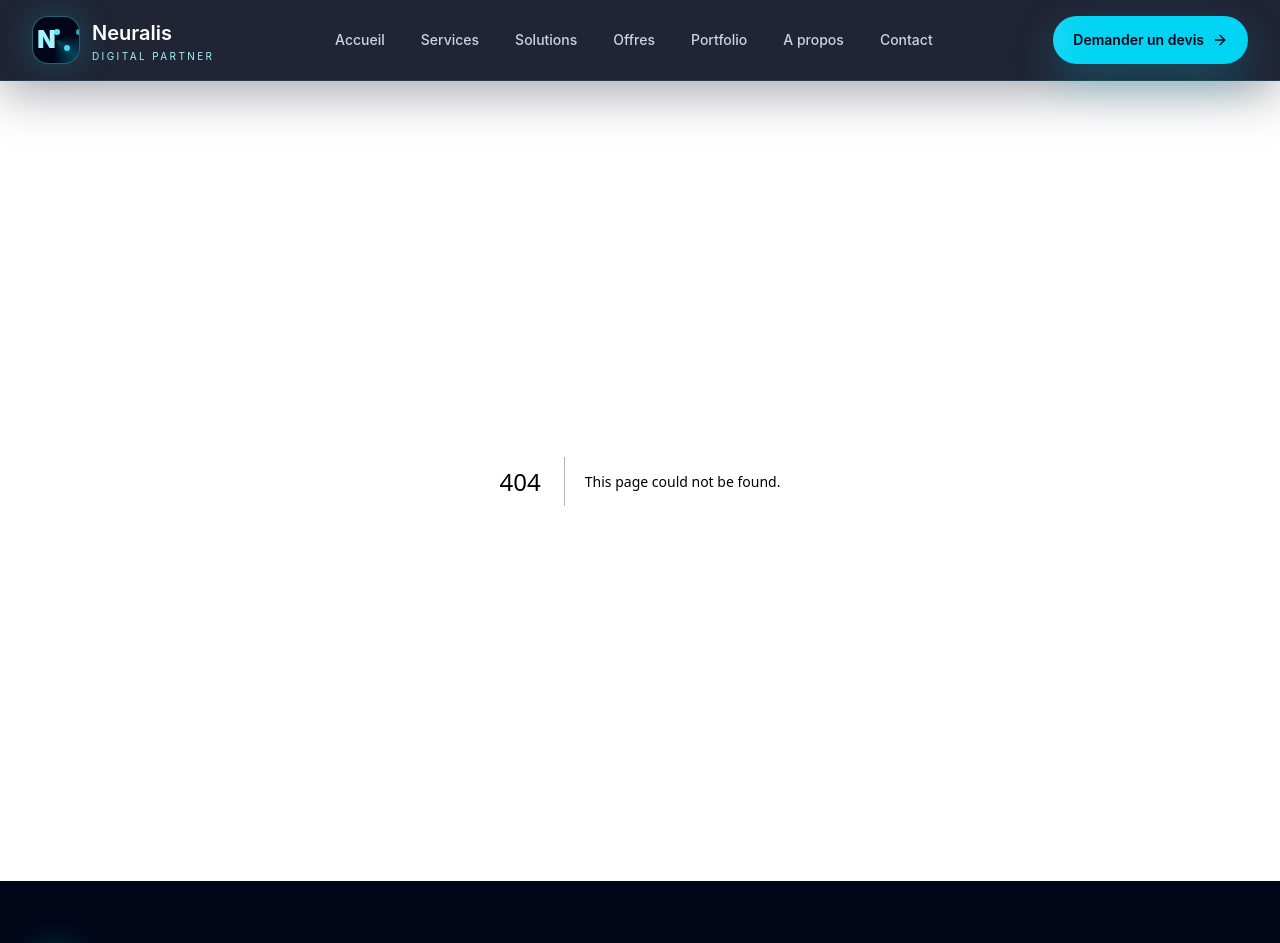
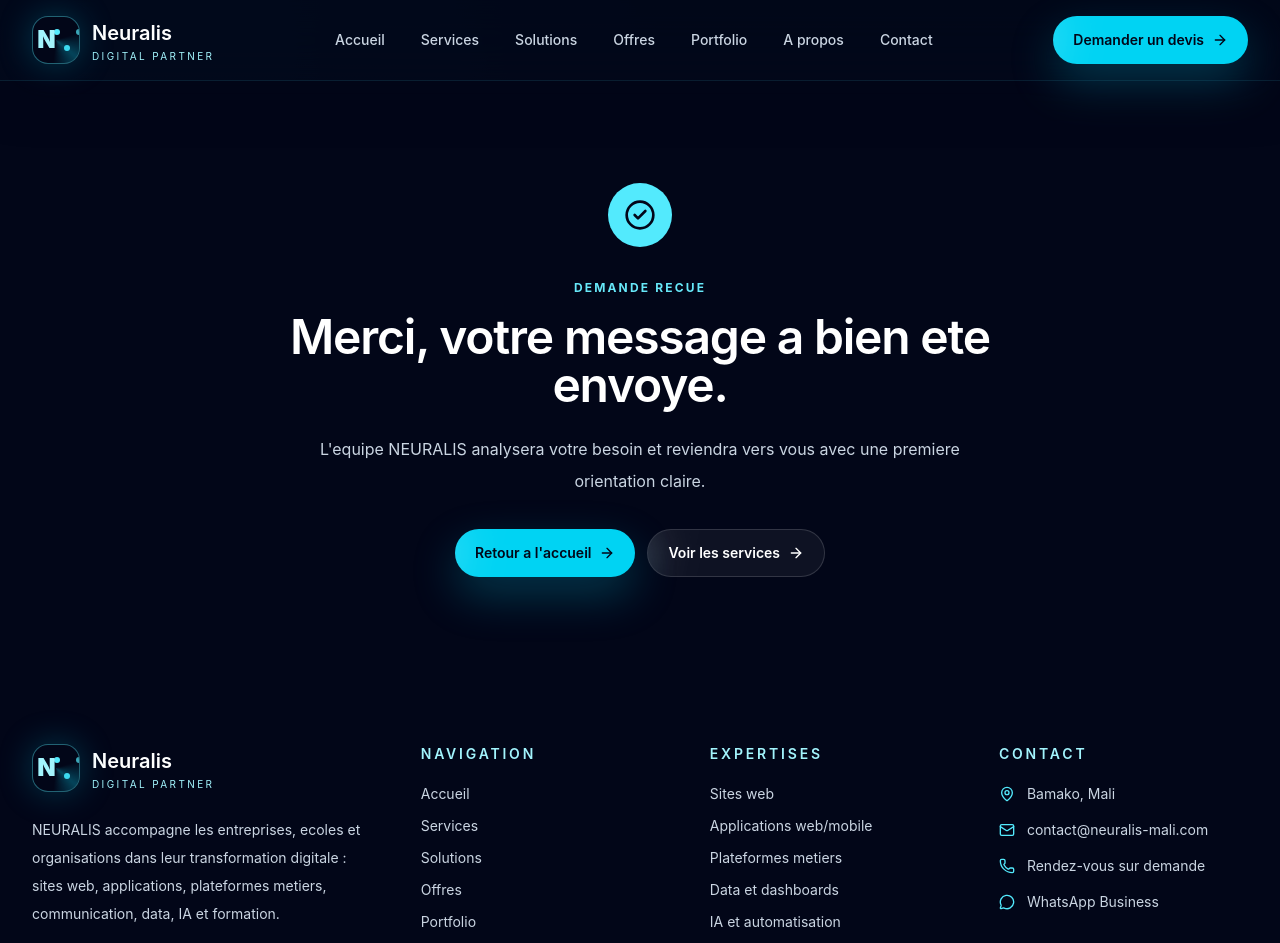
Before and after one commit to Abdoulayeds/siteweb-neuralis, a Next.js app: page /merci in a window 1280 px wide. Before the commit this address had no page. Shown: the top 943 px of the page. Built offline with nearby package versions, Linux system fonts and the light colour scheme.

Commit message:
Connect contact form to Web3Forms

```diff
--- a/src/app/contact/page.tsx
+++ b/src/app/contact/page.tsx
@@ -3,6 +3,8 @@ import { Mail, MapPin, MessageCircle, Phone } from "lucide-react";
 import { ButtonLink } from "@/components/button-link";
 import { PageHero } from "@/components/page-hero";
 import { contactProjectTypes } from "@/lib/site-data";
+
+const web3FormsAccessKey = process.env.NEXT_PUBLIC_WEB3FORMS_ACCESS_KEY ?? "";
 
 export const metadata: Metadata = {
   title: "Contact",
@@ -38,11 +40,11 @@ export default function ContactPage() {
               </span>
               <span className="flex items-center gap-3">
                 <Phone className="h-5 w-5 text-cyan-300" aria-hidden />
-                +223 00 00 00 00
+                Rendez-vous sur demande
               </span>
               <span className="flex items-center gap-3">
                 <Mail className="h-5 w-5 text-cyan-300" aria-hidden />
-                contact@neuralis.ml
+                contact@neuralis-mali.com
               </span>
               <span className="flex items-center gap-3">
                 <MessageCircle className="h-5 w-5 text-cyan-300" aria-hidden />
@@ -55,11 +57,20 @@ export default function ContactPage() {
               </ButtonLink>
             </div>
           </aside>
-          <form className="rounded-[2rem] border border-slate-200 bg-white p-6 shadow-sm md:p-8">
+          <form
+            action="https://api.web3forms.com/submit"
+            method="POST"
+            className="rounded-[2rem] border border-slate-200 bg-white p-6 shadow-sm md:p-8"
+          >
+            <input type="hidden" name="access_key" value={web3FormsAccessKey} />
+            <input type="hidden" name="subject" value="Nouvelle demande de devis NEURALIS" />
+            <input type="hidden" name="from_name" value="Site web NEURALIS" />
+            <input type="hidden" name="redirect" value="https://neuralis-mali.com/merci" />
+            <input type="checkbox" name="botcheck" className="hidden" tabIndex={-1} autoComplete="off" />
             <div className="grid gap-5 md:grid-cols-2">
               <label className="grid gap-2 text-sm font-medium text-slate-700">
                 Nom et prenom
-                <input className="min-h-12 rounded-2xl border border-slate-200 px-4 outline-none transition focus:border-cyan-400 focus:ring-4 focus:ring-cyan-100" name="name" placeholder="Votre nom" />
+                <input className="min-h-12 rounded-2xl border border-slate-200 px-4 outline-none transition focus:border-cyan-400 focus:ring-4 focus:ring-cyan-100" name="name" placeholder="Votre nom" required />
               </label>
               <label className="grid gap-2 text-sm font-medium text-slate-700">
                 Organisation
@@ -67,15 +78,15 @@ export default function ContactPage() {
               </label>
               <label className="grid gap-2 text-sm font-medium text-slate-700">
                 Telephone
-                <input className="min-h-12 rounded-2xl border border-slate-200 px-4 outline-none transition focus:border-cyan-400 focus:ring-4 focus:ring-cyan-100" name="phone" placeholder="+223 ..." />
+                <input className="min-h-12 rounded-2xl border border-slate-200 px-4 outline-none transition focus:border-cyan-400 focus:ring-4 focus:ring-cyan-100" name="phone" placeholder="+223 ..." required />
               </label>
               <label className="grid gap-2 text-sm font-medium text-slate-700">
                 Email
-                <input className="min-h-12 rounded-2xl border border-slate-200 px-4 outline-none transition focus:border-cyan-400 focus:ring-4 focus:ring-cyan-100" name="email" placeholder="vous@email.com" type="email" />
+                <input className="min-h-12 rounded-2xl border border-slate-200 px-4 outline-none transition focus:border-cyan-400 focus:ring-4 focus:ring-cyan-100" name="email" placeholder="vous@email.com" type="email" required />
               </label>
               <label className="grid gap-2 text-sm font-medium text-slate-700">
                 Type de projet
-                <select className="min-h-12 rounded-2xl border border-slate-200 px-4 outline-none transition focus:border-cyan-400 focus:ring-4 focus:ring-cyan-100" name="projectType" defaultValue="">
+                <select className="min-h-12 rounded-2xl border border-slate-200 px-4 outline-none transition focus:border-cyan-400 focus:ring-4 focus:ring-cyan-100" name="projectType" defaultValue="" required>
                   <option value="" disabled>
                     Selectionner
                   </option>
@@ -90,7 +101,7 @@ export default function ContactPage() {
               </label>
               <label className="grid gap-2 text-sm font-medium text-slate-700 md:col-span-2">
                 Message
-                <textarea className="min-h-36 rounded-2xl border border-slate-200 px-4 py-3 outline-none transition focus:border-cyan-400 focus:ring-4 focus:ring-cyan-100" name="message" placeholder="Decrivez votre besoin, vos objectifs et votre delai." />
+                <textarea className="min-h-36 rounded-2xl border border-slate-200 px-4 py-3 outline-none transition focus:border-cyan-400 focus:ring-4 focus:ring-cyan-100" name="message" placeholder="Decrivez votre besoin, vos objectifs et votre delai." required />
               </label>
             </div>
             <div className="mt-6 flex flex-col gap-3 sm:flex-row sm:items-center">
@@ -101,7 +112,7 @@ export default function ContactPage() {
                 Envoyer ma demande
               </button>
               <p className="text-sm text-slate-500">
-                Le formulaire est pret pour une integration email ou CRM future.
+                Votre demande sera envoyee directement a l&apos;equipe NEURALIS.
               </p>
             </div>
           </form>
--- /dev/null
+++ b/src/app/merci/page.tsx
@@ -0,0 +1,33 @@
+import type { Metadata } from "next";
+import { CheckCircle2 } from "lucide-react";
+import { ButtonLink } from "@/components/button-link";
+
+export const metadata: Metadata = {
+  title: "Demande envoyee",
+  description: "Confirmation d'envoi de demande de devis NEURALIS.",
+};
+
+export default function MerciPage() {
+  return (
+    <main className="section-padding bg-slate-950 text-white">
+      <div className="mx-auto max-w-3xl px-4 text-center sm:px-6 lg:px-8">
+        <div className="mx-auto flex h-16 w-16 items-center justify-center rounded-full bg-cyan-300 text-slate-950">
+          <CheckCircle2 className="h-8 w-8" aria-hidden />
+        </div>
+        <p className="section-eyebrow mt-8 text-cyan-200">Demande recue</p>
+        <h1 className="mt-4 text-4xl font-semibold tracking-tight md:text-5xl">
+          Merci, votre message a bien ete envoye.
+        </h1>
+        <p className="mx-auto mt-6 max-w-2xl text-base leading-8 text-slate-300">
+          L&apos;equipe NEURALIS analysera votre besoin et reviendra vers vous avec une premiere orientation claire.
+        </p>
+        <div className="mt-8 flex flex-col justify-center gap-3 sm:flex-row">
+          <ButtonLink href="/">Retour a l&apos;accueil</ButtonLink>
+          <ButtonLink href="/services" variant="ghost">
+            Voir les services
+          </ButtonLink>
+        </div>
+      </div>
+    </main>
+  );
+}
--- a/src/components/footer.tsx
+++ b/src/components/footer.tsx
@@ -46,9 +46,9 @@ export function Footer() {
               <MapPin className="h-4 w-4 text-cyan-300" aria-hidden />
               Bamako, Mali
             </span>
-            <Link className="flex items-center gap-3 hover:text-cyan-200" href="mailto:contact@neuralis.ml">
+            <Link className="flex items-center gap-3 hover:text-cyan-200" href="mailto:contact@neuralis-mali.com">
               <Mail className="h-4 w-4 text-cyan-300" aria-hidden />
-              contact@neuralis.ml
+              contact@neuralis-mali.com
             </Link>
             <Link className="flex items-center gap-3 hover:text-cyan-200" href="/contact">
               <Phone className="h-4 w-4 text-cyan-300" aria-hidden />
```
Also changed, not shown: 1 other file (tests, documents, lock files or other folders).
